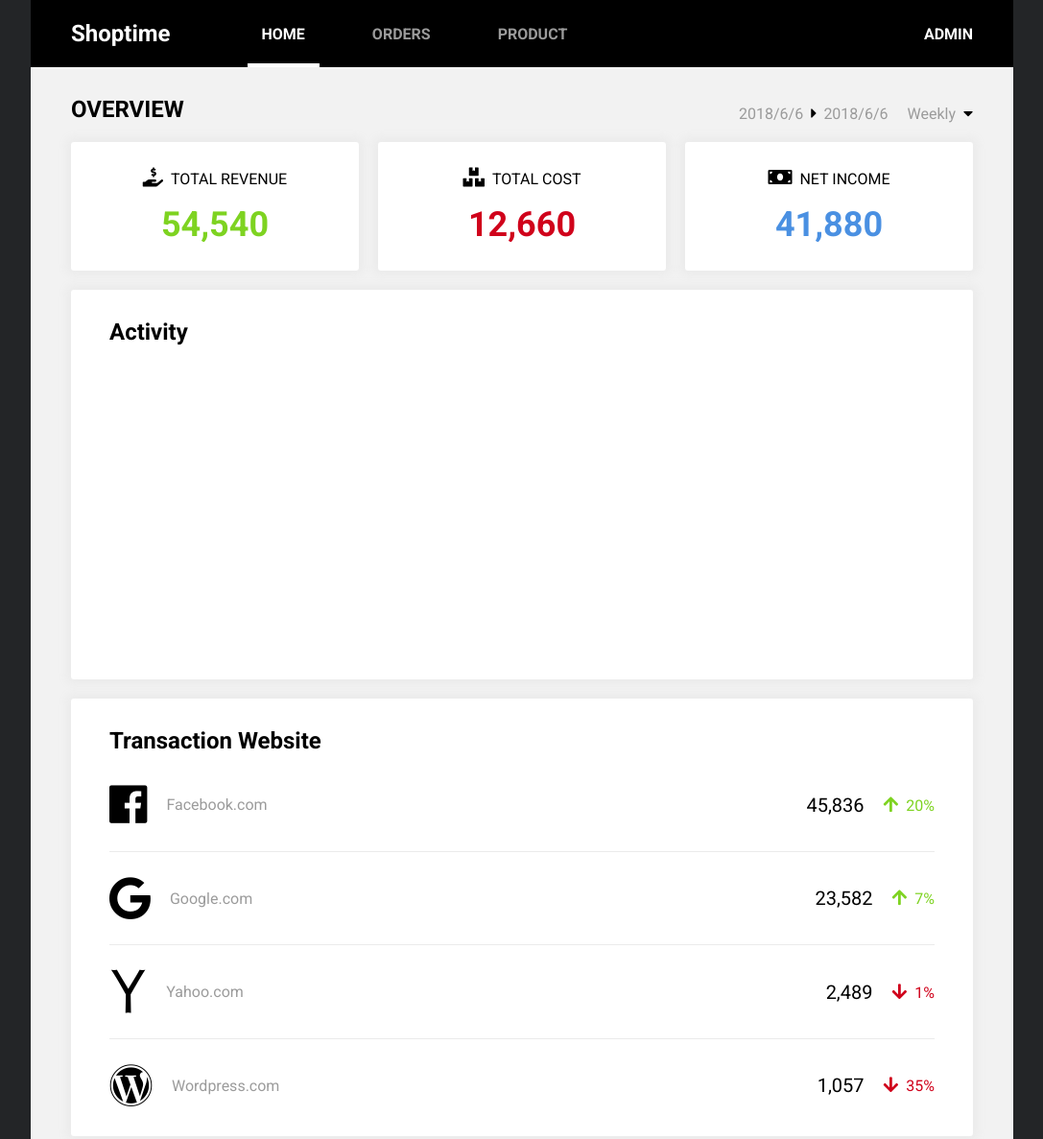
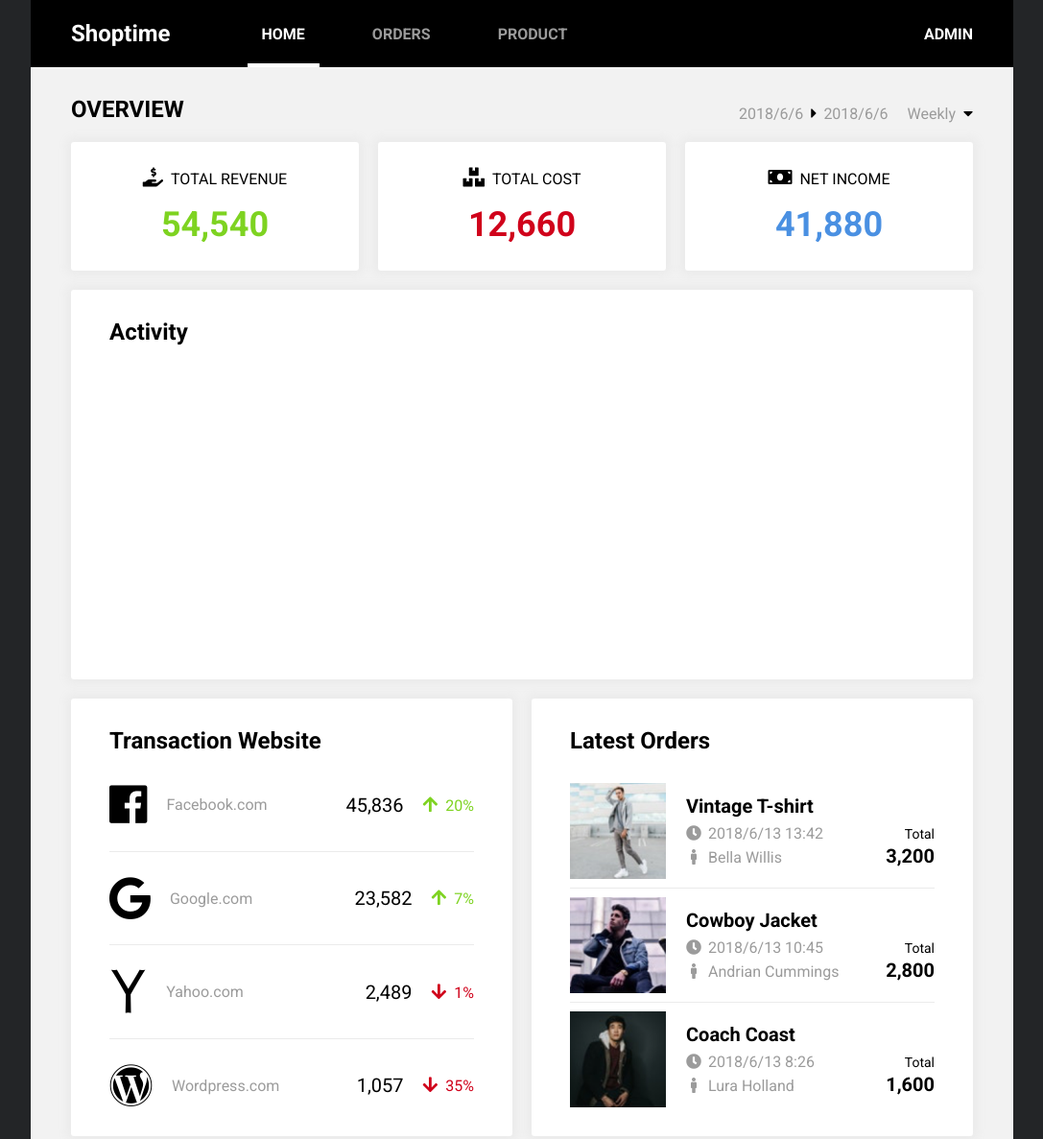
Before and after one commit to cxc421/f2e-2018-admin-order, a React app: page / in a window 1280 px wide. Shown: the top 1187 px of the page at 96% size, without its empty margins (96-1183 px from the left). Built offline with nearby package versions, Linux system fonts and the light colour scheme.

Commit message:
Add latest order card

```diff
--- a/src/components/ListCard.js
+++ b/src/components/ListCard.js
@@ -3,42 +3,30 @@ import 'styles/ListCard.scss';
 
 import Card from 'components/Card';
 import SiteItem from 'components/SiteItem';
+import OrderItem from 'components/OrderItem';
 
 export default class ListCard extends React.PureComponent {
 
-  renderSiteList(itemData) {
+  render() {
+    // console.log(this.props);
+    const { title , itemType, itemData} = this.props;
+    const Item = (itemType === 'website') ? SiteItem : OrderItem ;
+
     return (
+      <Card className="list-card">
+        <h2>{title}</h2>
         <ul>
           {
             itemData.map((data, idx) => {
               return (
                 <React.Fragment key={idx}>
-              <SiteItem {...data} />
+                  <Item {...data} />
                   <li className="line"></li>
                 </React.Fragment>
               );
             })
           }
         </ul>
-    );
-  }
-
-  renderOrderList() {
-    return null;
-  }
-
-  render() {
-    console.log(this.props);
-    const { title , itemType, itemData} = this.props;
-
-    return (
-      <Card className="list-card">
-        <h2>{title}</h2>
-        {
-          itemType === 'website'
-          ? this.renderSiteList(itemData)
-          : this.renderOrderList(itemData)
-        }
       </Card>
     );
   }
--- /dev/null
+++ b/src/components/OrderItem.js
@@ -0,0 +1,46 @@
+import React from 'react';
+import 'styles/OrderItem.scss';
+
+import { transValueToMoney } from 'util/transValueToMoney';
+
+export default class OrderItem extends React.PureComponent {
+
+  render() {
+
+    const {
+      imgUrl,
+      title,
+      date,
+      client,
+      total
+    } = this.props;
+
+    const imgStyle = {
+      backgroundImage: `url(${imgUrl})`
+    };
+
+    return (
+      <li className="order-item">
+        <div className="img-area" style={imgStyle}></div>
+        <div className="content-area">
+          <h3>{title}</h3>
+          <div className="row">
+            <div className="icon-and-text">
+              <i className="fas fa-clock"></i>
+              <span>{date}</span>
+            </div>
+            <div className="total-text">Total</div>
+          </div>
+          <div className="row">
+            <div className="icon-and-text">
+              <i className="fas fa-male"></i>
+              <span>{client}</span>
+            </div>
+            <div className="total-value">{transValueToMoney(total)}</div>
+          </div>
+        </div>
+      </li>
+    );
+  }
+
+}
--- a/src/components/SiteItem.js
+++ b/src/components/SiteItem.js
@@ -6,7 +6,7 @@ import { transValueToMoney } from 'util/transValueToMoney';
 export default class SiteItem extends React.PureComponent {
 
   render() {
-    console.log(this.props);
+    // console.log(this.props);
 
     const { name, views, previous } = this.props;
     const direction = views >= previous ? "up" : "down";
--- a/src/pages/HomePage.js
+++ b/src/pages/HomePage.js
@@ -33,6 +33,30 @@ export default class HomePage extends React.PureComponent {
         previous: 1634
       }
     ];
+
+    const orderData = [
+      {
+        imgUrl: require("images/index01.png"),
+        title: "Vintage T-shirt",
+        date: '2018/6/13 13:42',
+        client: "Bella Willis",
+        total: 3200
+      },
+      {
+        imgUrl: require("images/index02.png"),
+        title: "Cowboy Jacket",
+        date: '2018/6/13 10:45',
+        client: "Andrian Cummings",
+        total: 2800
+      },
+      {
+        imgUrl: require("images/index03.png"),
+        title: "Coach Coast",
+        date: '2018/6/13 8:26',
+        client: "Lura Holland",
+        total: 1600
+      }
+    ]
 
     return (
       <Page>
@@ -72,6 +96,7 @@ export default class HomePage extends React.PureComponent {
 
           <div className="card-area">
             <ListCard title="Transaction Website" itemType="website" itemData={websiteData} />
+            <ListCard title="Latest Orders" itemType="order" itemData={orderData} />
           </div>
 
         </div>
--- a/src/styles/ListCard.scss
+++ b/src/styles/ListCard.scss
@@ -24,7 +24,6 @@
 
   li {
     display: flex;
-    align-items: center;
 
     &.line {
       flex-basis: 1px;
--- /dev/null
+++ b/src/styles/OrderItem.scss
@@ -0,0 +1,62 @@
+@import 'globals';
+
+.order-item {
+
+  display: flex;
+  align-items: stretch;
+
+  .img-area {
+    height: 100px;
+    width: 100px;
+    flex-basis: 100px;
+    flex-shrink: 0;
+    flex-grow: 0;
+
+    background-size: cover;
+    background-position: center;
+  }
+
+  .content-area {
+    margin-left: 21px;
+    flex-grow: 1;
+    display: flex;
+    flex-direction: column;
+    justify-content: center;
+
+    h3 {
+      @include subtitle;
+      line-height: 24px;
+    }
+
+    .row {
+      margin-top: 8px;
+      display: flex;
+      align-items: baseline;
+      &:last-child {
+        margin-top: 2px;
+      }
+    }
+
+    .icon-and-text {
+      @include remark;
+      color: $grey-4;
+      line-height: 18px;
+      i {
+        margin-right: 7px;
+        width: 16px;
+        height: 16px;
+        text-align: center;
+      }
+    }
+
+    .total-text {
+      @include placeholder;
+      margin-left: auto;
+    }
+
+    .total-value {
+      @include subtitle;
+      margin-left: auto;
+    }
+  }
+}
--- a/src/styles/SiteItem.scss
+++ b/src/styles/SiteItem.scss
@@ -2,6 +2,7 @@
 
 li.site-item {
   @include remark;
+  align-items: center;
 
   i {
     font-size: 45px;
--- a/src/styles/globals.scss
+++ b/src/styles/globals.scss
@@ -40,4 +40,11 @@ $app-width: 1024px;
 @mixin remark {
   font-family: HelveticaNeue-Medium, 'Roboto', Microsoft JhengHei, sans-serif;
   font-size: $font-size-2;
+  font-weight: normal;
 }
+
+@mixin placeholder {
+  font-family: HelveticaNeue-Medium, 'Roboto', Microsoft JhengHei, sans-serif;
+  font-size: $font-size-1;
+  font-weight: normal;
+}
```
Also changed, not shown: src/components/Header.js (line endings or trailing spaces), src/images/index01.png (added), src/images/index02.png (added), src/images/index03.png (added). Lines whose indentation alone changed are shown as unchanged.
